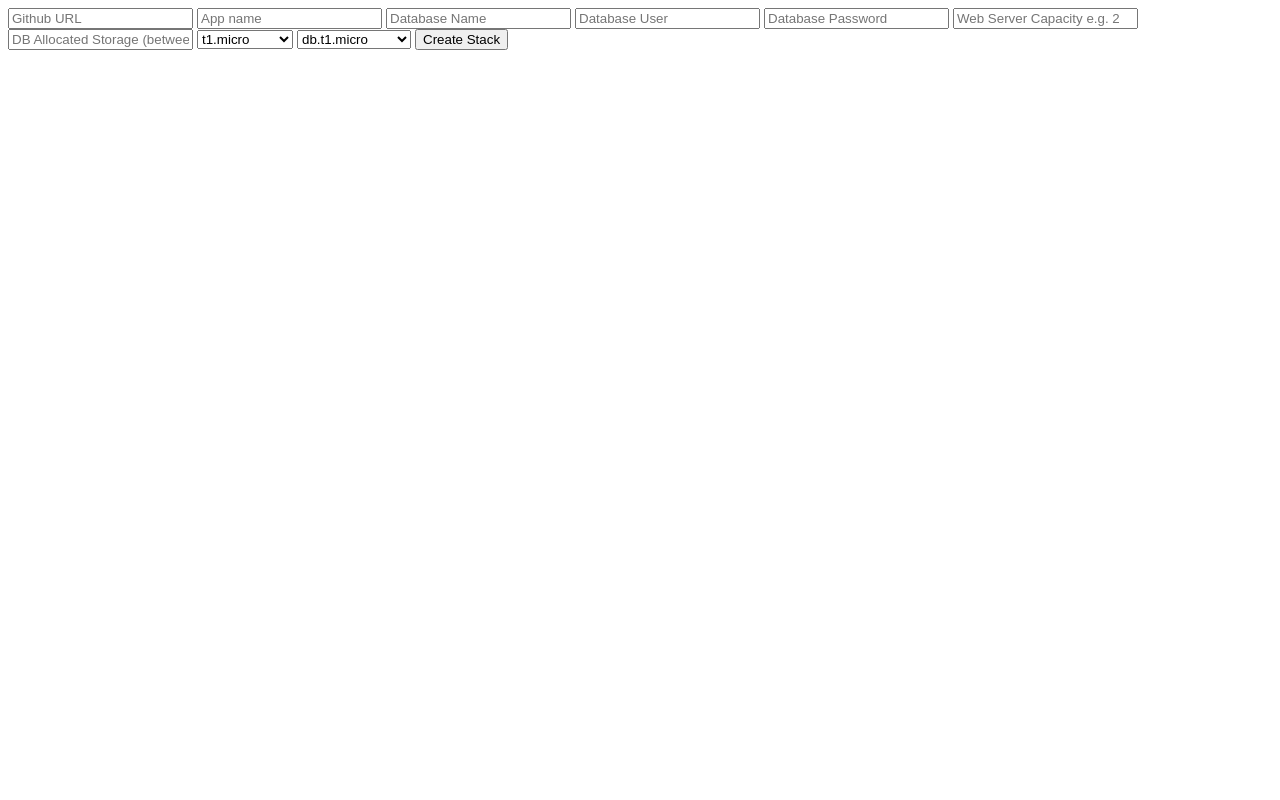
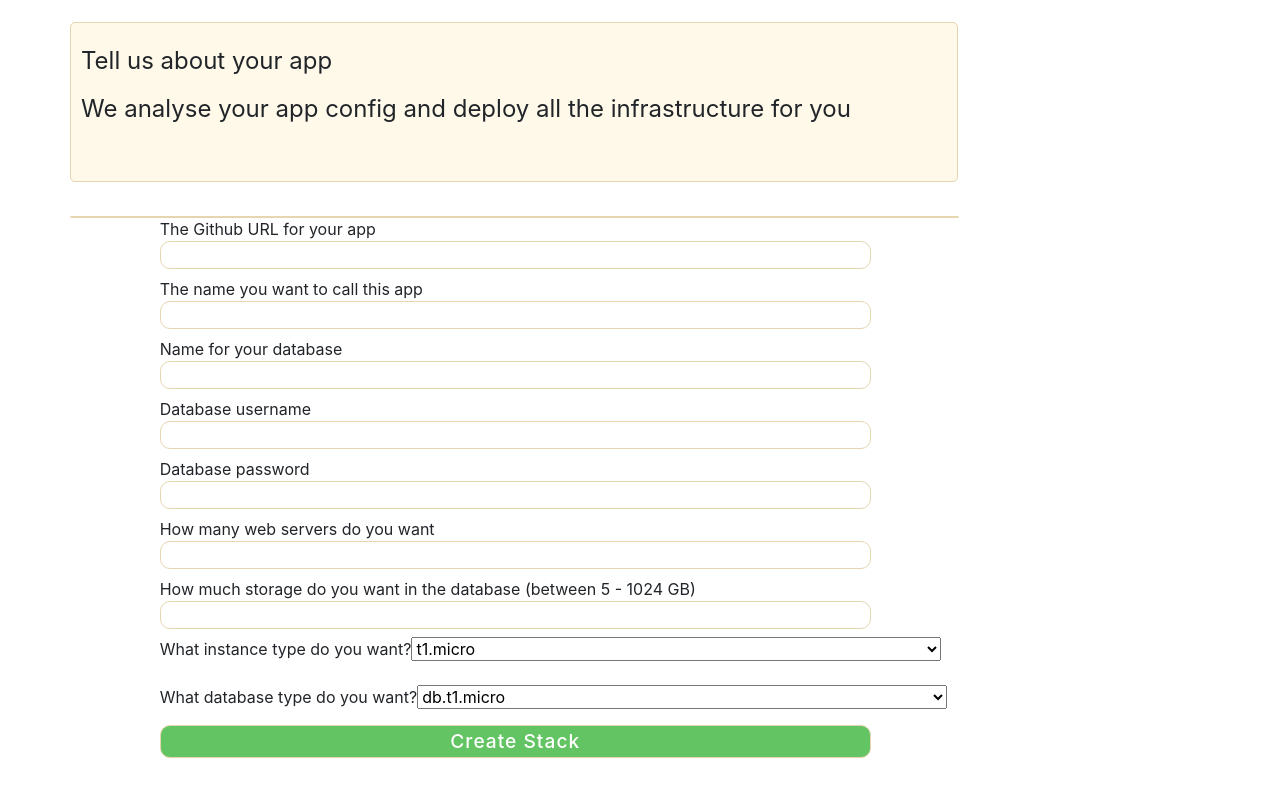
Before and after one commit to Adrian1707/cloud69, a Django app: page /cloud69/new_stack in a window 1280 px wide. Run offline with Django 3.2, Linux system fonts and the light colour scheme; style sheets or scripts are compiled from the project's sources; some libraries are stand-ins or nearby versions.

Commit message:
add styling to new stack page

```diff
--- a/cloud69/static/cloud69/style.scss
+++ b/cloud69/static/cloud69/style.scss
@@ -3,12 +3,62 @@ $cloud69-red: #c33;
 
 .stack {
   border-top: 2px solid $cloud69-green;
-  margin-right: 10%;
+  margin-right: 3%;
+  width: 30%;
 }
 
 .stacks {
   display: flex;
   flex-wrap: wrap;
+}
+
+.app-info-box {
+  border: 1px solid #e5d6b0;
+  border-radius: 5px;
+  height: 20%;
+  width: 80%;
+  margin-top: 2%;
+  background-color: #fff9ea;
+
+  p {
+    list-style: none;
+    font-weight: 400;
+    font-size: 23px;
+    font-size: 1.5rem;
+    line-height: 1;
+    margin-top: 26px;
+    margin-left: 10px;
+  }
+}
+
+.form-wrapper {
+  border: 1px solid #e5d6b0;
+  border-radius: 5px;
+  height: 90%;
+  width: 78%;
+  margin-top: 3%;
+  position: relative;
+}
+
+.new-stack-form {
+  position: absolute;
+  margin-left: 10%;
+
+  label {
+    display: block;
+  }
+
+  input {
+    width: 90%;
+    border-radius: 10px;
+    border: 1px solid #e5d6b0;
+  }
+
+  select {
+    width: 67%;
+    margin-top: 1%;
+    margin-bottom: 1%;
+  }
 }
 
 .button {
--- a/cloud69/templates/cloud69/new_stack.html
+++ b/cloud69/templates/cloud69/new_stack.html
@@ -1,21 +1,40 @@
-<form action="/cloud69/create_stack" method="POST">
+<html lang="en">
+  {% load sass_tags %}
+  <head>
+    <meta charset="utf-8">
+    <meta name="viewport" content="width=device-width, initial-scale=1, shrink-to-fit=no">
+    <link rel="stylesheet" href="https://stackpath.bootstrapcdn.com/bootstrap/4.1.3/css/bootstrap.min.css" integrity="sha384-MCw98/SFnGE8fJT3GXwEOngsV7Zt27NXFoaoApmYm81iuXoPkFOJwJ8ERdknLPMO" crossorigin="anonymous">
+    <link rel="stylesheet" type="text/css" href="{% sass_src 'cloud69/style.scss' %}">
+    <title>Cloud69</title>
+  </head>
+  <div class="container">
+    <div class="row app-info-box">
+        <p>Tell us about your app <br><br> We analyse your app config and deploy all the infrastructure for you</p>
+    </div>
+    <div class="row">
+      <div class="form-wrapper">
+        <form action="/cloud69/create_stack" class="new-stack-form" method="POST">
           {% csrf_token %}
-  <input type="text" name="github_url" placeholder="Github URL">
-  <input type="text" name="app_name" placeholder="App name">
-  <input type="text" name="db_name" placeholder="Database Name">
-  <input type="text" name="db_user" placeholder="Database User">
-  <input type="text" name="db_password" placeholder="Database Password">
-  <input type="text" name="web_server_capacity" placeholder="Web Server Capacity e.g. 2">
-  <input type="text" name="db_allocated_storage" placeholder="DB Allocated Storage (between 5-1024GB)">
-  <select name="ec2_type">
+          <label>The Github URL for your app<input type="text" name="github_url"></label>
+          <label>The name you want to call this app<input type="text" name="app_name"></label>
+          <label>Name for your database<input type="text" name="db_name"></label>
+          <label>Database username<input type="text" name="db_user"></label>
+          <label>Database password<input type="text" name="db_password"></label>
+          <label>How many web servers do you want<input type="text" name="web_server_capacity"></label>
+          <label>How much storage do you want in the database (between 5 - 1024 GB)<input type="text" name="db_allocated_storage"></span>
+          <label>What instance type do you want?<select name="ec2_type">
             {% for instance in ec2_instance_types %}
               <option name="ec2_type" value={{ instance }}>{{ instance }}</option>
             {% endfor %}
-  </select>
-  <select name="db_type">
+          </select></label>
+          <label>What database type do you want?<select name="db_type">
             {% for instance in db_instance_types %}
               <option name="db_type" value={{ instance }}>{{ instance }}</option>
             {% endfor %}
-  </select>
+          </select></label>
           <input class="button button--create" type="submit" value="Create Stack">
         </form>
+      </div>
+    </div>
+  </div>
+</html>
--- a/cloud69/views.py
+++ b/cloud69/views.py
@@ -24,6 +24,9 @@ def index(request):
             },
             {
                 "StackName": "Batching",
+            },
+            {
+                "StackName": "Microservice Authenticator",
             }
         ]
     }
```
Lines whose indentation alone changed are shown as unchanged.
